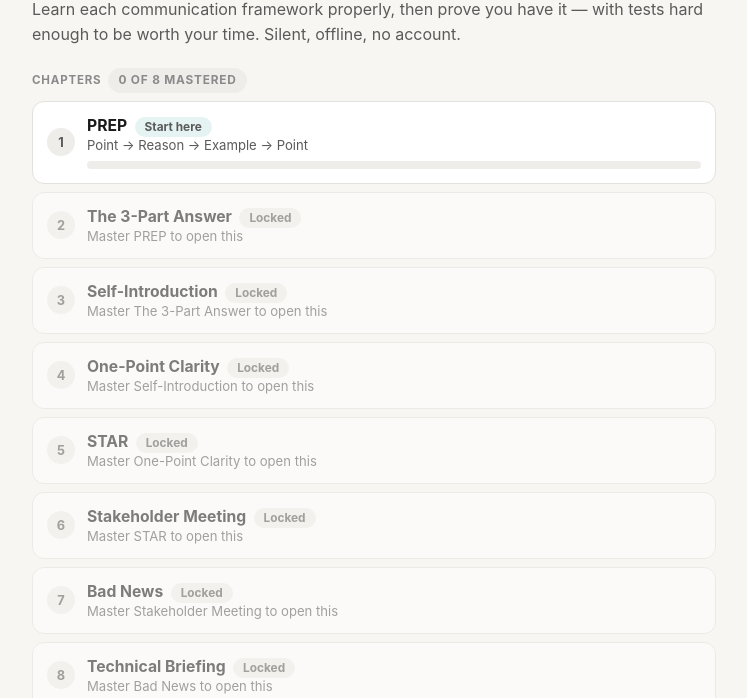
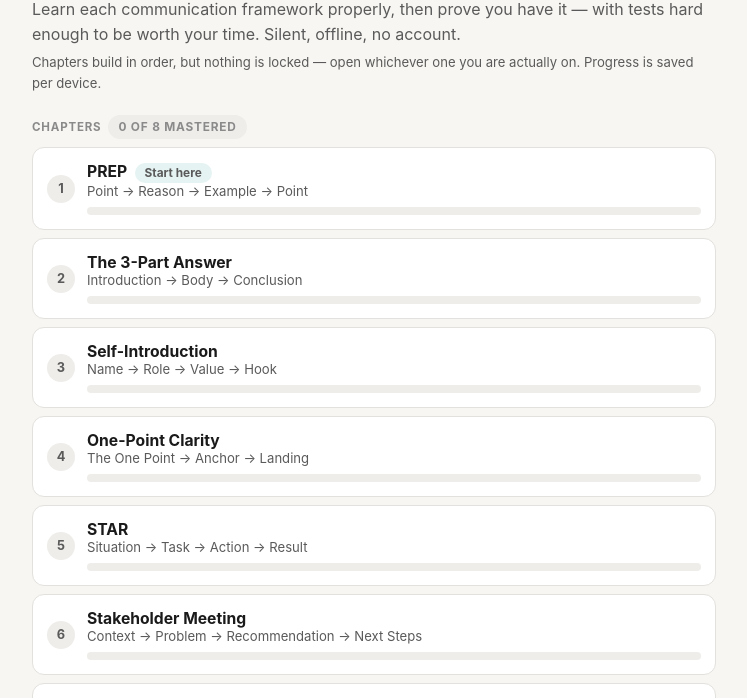
Before and after one commit to Upbeat247/framework-school, a plain HTML site: page index.html in a window 1280 px wide. Shown: the part 102-800 px from the top of the page, without its empty margins (266-1013 px from the left). Drawn offline with Linux system fonts and the light colour scheme.

Commit message:
Unlock all chapters; point at where you left off instead of gating
Progress is per-device with no sync, so sequential locking meant a device
that had not seen your earlier work could block the chapter you were
actually on. Nothing is locked now; the home screen points at the first
started-but-unfinished chapter (else the first unstarted), following real
progress rather than the prescribed order. GATED=true restores gating.

Co-Authored-By: Claude Opus 5 <noreply@anthropic.com>

```diff
--- a/index.html
+++ b/index.html
@@ -2891,8 +2891,13 @@ CHAPTERS.forEach(c => c.questions.forEach(q => {
   q._ch = c.id;
 }));
 
-// A chapter opens only when the one before it is mastered.
+// Chapters are written to build in order, but nothing is gated.
+// Progress lives in localStorage per browser, so a device that has not seen your
+// earlier work must still let you open whatever chapter you were actually on.
+// Flip GATED to true to restore strict sequential unlocking.
+const GATED = false;
 function unlockedCh(c){
+  if (!GATED) return true;
   const i = CHAPTERS.findIndex(x => x.id === c.id);
   return i === 0 || P(CHAPTERS[i-1].id).mastered;
 }
@@ -2956,20 +2961,26 @@ function render(){
    VIEWS
    ============================================================ */
 function renderHome(){
+  // Suggest where to go next without blocking anything: the first chapter you
+  // have started but not finished, else the first you have not started.
+  const started = CHAPTERS.findIndex(c => !P(c.id).mastered && stagesDone(c) > 0);
+  const nextIdx = started !== -1 ? started : CHAPTERS.findIndex(c => !P(c.id).mastered);
+
   const rows = CHAPTERS.map((c, i) => {
     const p = P(c.id), done = stagesDone(c), tot = stagesTotal(c);
     const pct = Math.round(done/tot*100);
     const open = unlockedCh(c);
-    const prev = i>0 ? CHAPTERS[i-1].title : '';
     const badge = !open ? '<span class="pill pill-m">Locked</span>'
                 : p.mastered ? '<span class="pill pill-g">Mastered</span>'
-                : done>0 ? '<span class="pill pill-o">In progress</span>'
-                : '<span class="pill pill-t">Start here</span>';
+                : i === nextIdx ? (done > 0 ? '<span class="pill pill-o">Continue here</span>'
+                                            : '<span class="pill pill-t">Start here</span>')
+                : done > 0 ? '<span class="pill pill-o">In progress</span>'
+                : '';
     return `<button class="stage ${open?'':'locked'}" ${open?'':'disabled'} onclick="go('chapter',{id:'${c.id}'})">
       <span class="n">${c.n}</span>
-      <span class="t"><b>${esc(c.title)} &nbsp;${badge}</b>
-      <span>${open ? esc(c.subtitle) : 'Master ' + esc(prev) + ' to open this'}</span>
-      ${open ? `<span style="margin-top:8px"><span class="bar"><i style="width:${pct}%"></i></span></span>` : ''}</span>
+      <span class="t"><b>${esc(c.title)}${badge?' &nbsp;'+badge:''}</b>
+      <span>${esc(c.subtitle)}</span>
+      <span style="margin-top:8px"><span class="bar"><i style="width:${pct}%"></i></span></span></span>
     </button>`;
   }).join('');
   const masteredN = CHAPTERS.filter(c => P(c.id).mastered).length;
@@ -2981,6 +2992,7 @@ function renderHome(){
   $('#app').innerHTML = `
     <h1>Framework School</h1>
     <p class="muted">Learn each communication framework properly, then prove you have it — with tests hard enough to be worth your time. Silent, offline, no account.</p>
+    <p class="tiny muted" style="margin-top:-6px">Chapters build in order, but nothing is locked — open whichever one you are actually on. Progress is saved per device.</p>
     <div class="label">Chapters &nbsp;<span class="pill pill-m">${masteredN} of ${CHAPTERS.length} mastered</span></div>
     ${rows}
     <div class="label">Coming next</div>
```
Also changed, not shown: 1 other file.
